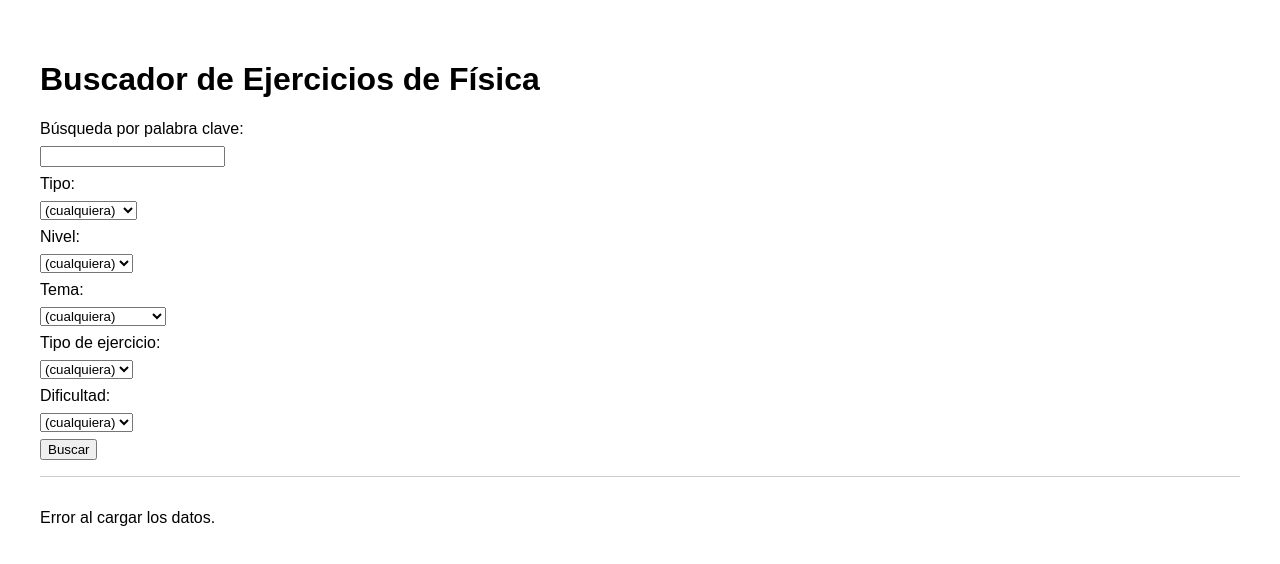
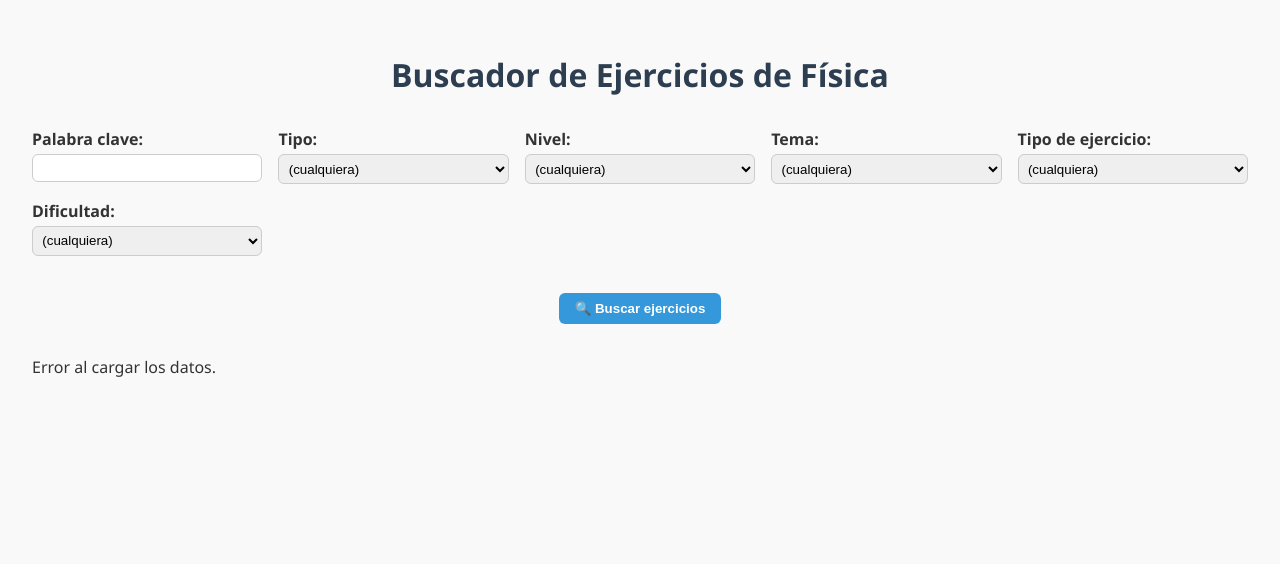
Before and after one commit to MadoScientista/sitio-ejercicios-de-fisica, a plain HTML site: page index.html in a window 1280 px wide. Drawn offline with Linux system fonts and the light colour scheme; no server answers.

Commit message:
Mejora interfaz

```diff
--- a/index.html
+++ b/index.html
@@ -4,34 +4,84 @@
 <head>
   <meta charset="UTF-8" />
   <title>Buscador de Ejercicios de Física</title>
+  <meta name="viewport" content="width=device-width, initial-scale=1.0" />
   <style>
     body {
-      font-family: Arial, sans-serif;
+      font-family: 'Segoe UI', sans-serif;
       padding: 2em;
+      background-color: #f9f9f9;
+      color: #333;
+      margin: 0;
     }
 
-    label,
+    h1 {
+      text-align: center;
+      margin-bottom: 1em;
+      color: #2c3e50;
+    }
+
+    .filtros {
+      display: grid;
+      grid-template-columns: repeat(auto-fit, minmax(220px, 1fr));
+      gap: 1em;
+      margin-bottom: 1.5em;
+    }
+
+    label {
+      font-weight: bold;
+      margin-bottom: 0.25em;
+      display: block;
+    }
+
     select,
     input {
-      display: block;
-      margin: 0.5em 0;
+      width: 100%;
+      padding: 0.4em;
+      border: 1px solid #ccc;
+      border-radius: 6px;
+      box-sizing: border-box;
+    }
+
+    button {
+      padding: 0.6em 1.2em;
+      margin-top: 1em;
+      background-color: #3498db;
+      color: white;
+      border: none;
+      border-radius: 6px;
+      cursor: pointer;
+      font-weight: bold;
+      transition: background-color 0.3s ease;
+    }
+
+    button:hover {
+      background-color: #2980b9;
+    }
+
+    .resultado {
+      margin-top: 2em;
+    }
+
+    .item {
+      background: white;
+      border-radius: 10px;
+      box-shadow: 0 2px 8px rgba(0, 0, 0, 0.1);
+      padding: 1em;
+      margin-bottom: 2em;
     }
 
     iframe {
       width: 100%;
-      height: 400px;
-      border: 1px solid #ccc;
+      height: 300px;
+      border: none;
+      border-top: 1px solid #ccc;
       margin-top: 1em;
     }
 
-    .resultado {
-      margin-top: 1em;
-      border-top: 1px solid #ccc;
-      padding-top: 1em;
+    @media (max-width: 600px) {
+      iframe {
+        height: 200px;
       }
-
-    .item {
-      margin-bottom: 2em;
     }
   </style>
 </head>
@@ -39,9 +89,13 @@
 <body>
   <h1>Buscador de Ejercicios de Física</h1>
 
-  <label for="palabraClave">Búsqueda por palabra clave:</label>
+  <div class="filtros">
+    <div>
+      <label for="palabraClave">Palabra clave:</label>
       <input type="text" id="palabraClave" />
+    </div>
 
+    <div>
       <label for="tipo">Tipo:</label>
       <select id="tipo">
         <option value="">(cualquiera)</option>
@@ -49,33 +103,45 @@
         <option value="Guía">Guía</option>
         <option value="Ejercicios">Ejercicios</option>
       </select>
+    </div>
 
+    <div>
       <label for="nivel">Nivel:</label>
       <select id="nivel">
         <option value="">(cualquiera)</option>
         <option value="1° medio">1° medio</option>
         <option value="2° medio">2° medio</option>
+        <option value="2° medio">3° medio</option>
+        <option value="2° medio">4° medio</option>
         <option value="Electivo">Electivo</option>
         <option value="PAES">PAES</option>
       </select>
+    </div>
 
+    <div>
       <label for="tema">Tema:</label>
       <select id="tema">
         <option value="">(cualquiera)</option>
-    <option value="Sonido">Sonido</option>
-    <option value="Ondas">Ondas</option>
+        <option value="Fuerza">Fuerza</option>
+        <option value="Luz">Luz</option>
         <option value="MRU">MRU</option>
         <option value="MRUA">MRUA</option>
         <option value="Método Científico">Método Científico</option>
+        <option value="Ondas">Ondas</option>
+        <option value="Sonido">Sonido</option>
       </select>
+    </div>
 
+    <div>
       <label for="tipoEjercicio">Tipo de ejercicio:</label>
       <select id="tipoEjercicio">
         <option value="">(cualquiera)</option>
         <option value="Alternativas">Alternativas</option>
         <option value="Desarrollo">Desarrollo</option>
       </select>
+    </div>
 
+    <div>
       <label for="dificultad">Dificultad:</label>
       <select id="dificultad">
         <option value="">(cualquiera)</option>
@@ -83,8 +149,12 @@
         <option value="Medio">Medio</option>
         <option value="Avanzado">Avanzado</option>
       </select>
+    </div>
+  </div>
 
-  <button onclick="filtrarEjercicios()">Buscar</button>
+  <div style="text-align:center;">
+    <button onclick="filtrarEjercicios()">🔍 Buscar ejercicios</button>
+  </div>
 
   <div id="resultados" class="resultado"></div>
 
@@ -157,7 +227,7 @@
         div.className = "item";
         div.innerHTML = `
           <strong>${ej.titulo}</strong><br>
-          Tipo: ${ej.tipo} | Nivel: ${ej.nivel} | Tema: ${ej.tema} | Tipo Ejercicio: ${ej.tipoEjercicio} | Dificultad: ${ej.dificultad}<br>
+          <small>Tipo: ${ej.tipo} | Nivel: ${ej.nivel} | Tema: ${ej.tema} | Tipo Ejercicio: ${ej.tipoEjercicio} | Dificultad: ${ej.dificultad}</small>
           ${ej.id ? `<iframe src="https://docs.google.com/document/d/${ej.id}/preview"></iframe>` : ''}
         `;
         contenedor.appendChild(div);
```
Lines whose indentation alone changed are shown as unchanged.
